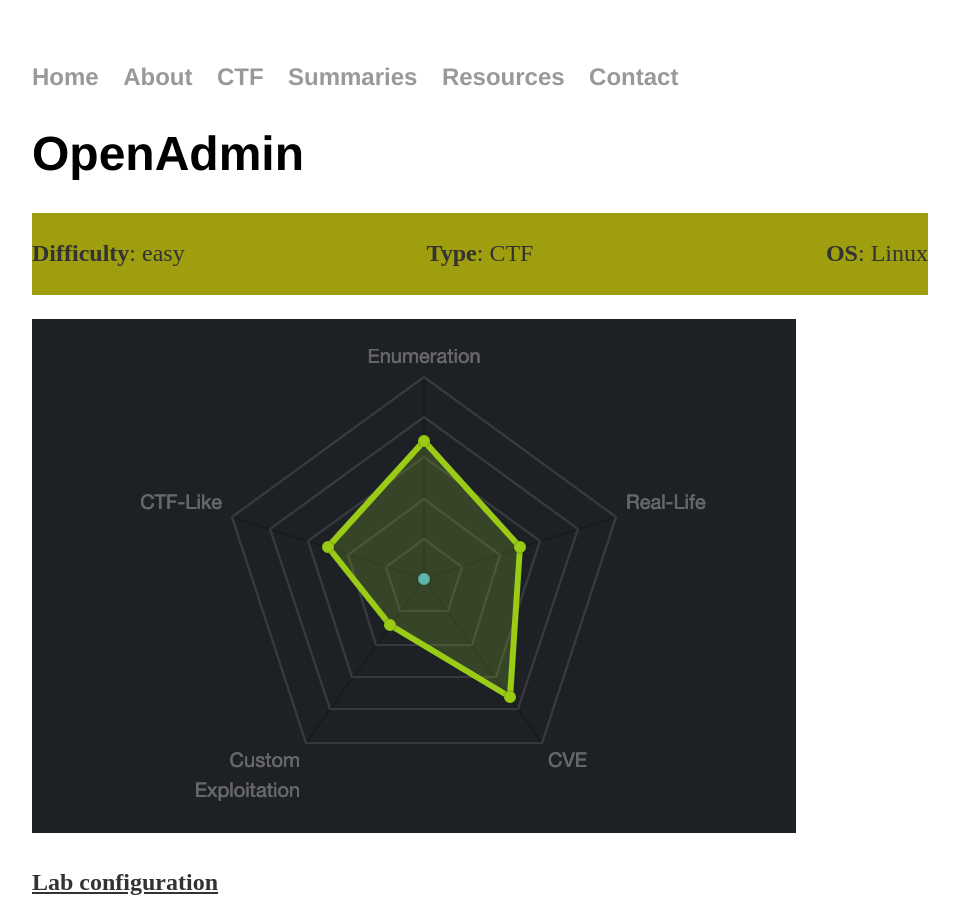
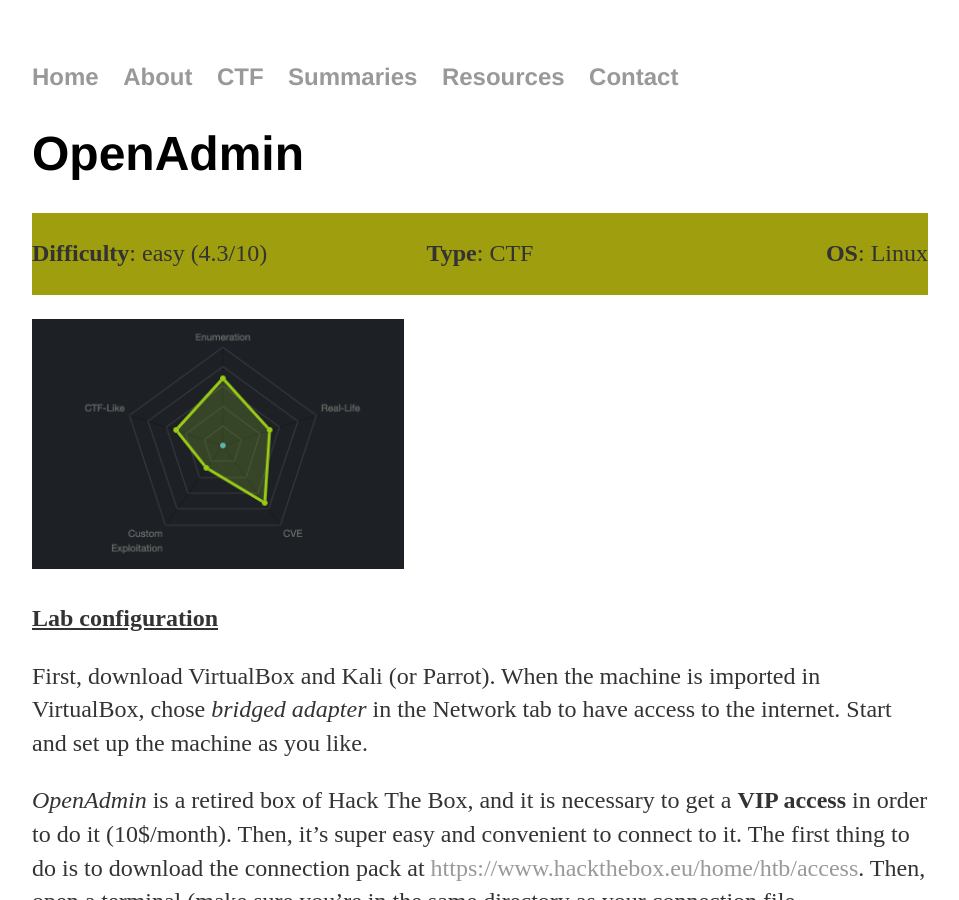
Before and after one commit to jsom1/jsom1.github.io, a Jekyll site: the page built from _walkthroughs/OpenAdmin.md, in a window 1280 px wide and 900 px high. Shown: the whole window, without its empty margins (160-1119 px from the left). Built offline with Jekyll 4.4.1, drawn with Linux system fonts in a browser that asks for light colours; our own code applies the rules of GitHub Pages for plain Markdown files.

Commit message:
Update OpenAdmin.md

```diff
--- a/_walkthroughs/OpenAdmin.md
+++ b/_walkthroughs/OpenAdmin.md
@@ -9,20 +9,18 @@
 
  <div id="boxinfo">
  <div id="textbox">
- <p class="alignleft">**Difficulty**: easy</p>
+ <p class="alignleft">**Difficulty**: easy (4.3/10)</p>
  <p class="aligncenter">**Type**: CTF</p>
  <p class="alignright">**OS**: Linux</p>
  </div>
  <div style="clear: both;"></div>
  </div>
 
-
 <div class="img_container">
-![desc]({{https://jsom1.github.io/}}/_images/htb_oa_desc.png)
+![desc]({{https://jsom1.github.io/}}/_images/htb_oa_desc.png){: height="250px" width = "280px"}
 </div>
 
 <ins>**Lab configuration**</ins>
-
 
 First, download VirtualBox and Kali (or Parrot). When the machine is imported in VirtualBox, chose *bridged adapter* in the Network tab to have access to the internet. Start and set up the machine as you like.
 
```
